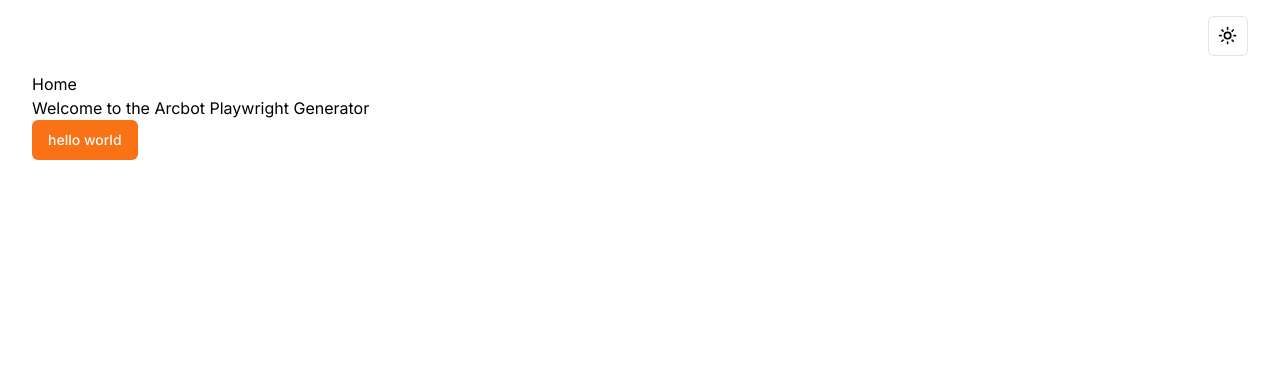
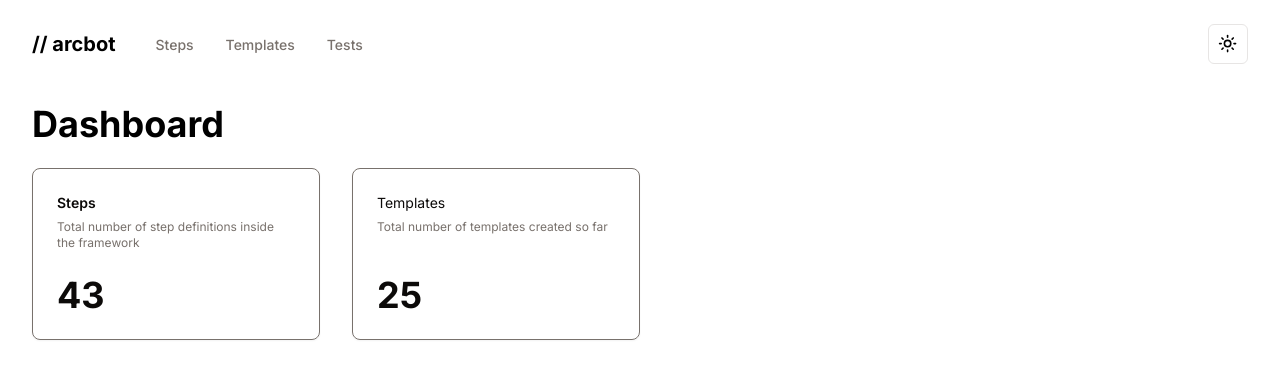
Before and after one commit to jamil2018/arcbot-playwright-generator, a Next.js app: page / in a window 1280 px wide. Shown: the top 378 px of the page. Built offline with nearby package versions, Linux system fonts and the light colour scheme.

Commit message:
changeset: add navbar to layout, add placeholder pages

```diff
--- a/package.json
+++ b/package.json
@@ -10,6 +10,7 @@
   },
   "dependencies": {
     "@radix-ui/react-dropdown-menu": "^2.0.6",
+    "@radix-ui/react-navigation-menu": "^1.1.4",
     "@radix-ui/react-slot": "^1.0.2",
     "class-variance-authority": "^0.7.0",
     "clsx": "^2.1.1",
--- a/src/app/layout.tsx
+++ b/src/app/layout.tsx
@@ -3,6 +3,7 @@
 import "./globals.css";
 import { ThemeProvider } from "@/components/theme-provider";
 import { ModeToggle } from "@/components/ui/theme-toggler";
+import Navbar from "@/components/navbar";
 
 const inter = Inter({ subsets: ["latin"] });
 
@@ -25,9 +26,7 @@
           enableSystem
           disableTransitionOnChange
         >
-          <div className="flex justify-end align-middle py-4 container">
-            <ModeToggle />
-          </div>
+          <Navbar />
           <main className="container">{children}</main>
         </ThemeProvider>
       </body>
--- a/src/app/page.tsx
+++ b/src/app/page.tsx
@@ -1,11 +1,34 @@
-import { Button } from "@/components/ui/button";
+import {
+  Card,
+  CardContent,
+  CardDescription,
+  CardHeader,
+} from "@/components/ui/card";
 
-export default function Home() {
+export default function Dashboard() {
   return (
-    <main>
-      <h1>Home</h1>
-      <p>Welcome to the Arcbot Playwright Generator</p>
-      <Button>hello world</Button>
-    </main>
+    <div>
+      <h1 className="font-bold text-4xl mb-6">Dashboard</h1>
+      <div className="flex justify-start gap-8 ">
+        <Card className="w-72 border-gray-400 border-muted-foreground bg-transparent flex flex-col justify-between">
+          <CardHeader>
+            <span className="font-semibold text-sm">Steps</span>
+            <CardDescription className="text-xs">
+              Total number of step definitions inside the framework
+            </CardDescription>
+          </CardHeader>
+          <CardContent className="text-4xl font-bold">43</CardContent>
+        </Card>
+        <Card className="w-72 border-gray-400 border-muted-foreground bg-transparent flex flex-col justify-between">
+          <CardHeader>
+            <span className="font-semibod text-sm">Templates</span>
+            <CardDescription className="text-xs">
+              Total number of templates created so far
+            </CardDescription>
+          </CardHeader>
+          <CardContent className="text-4xl font-bold">25</CardContent>
+        </Card>
+      </div>
+    </div>
   );
 }
--- /dev/null
+++ b/src/app/steps/page.tsx
@@ -0,0 +1,7 @@
+export default function Steps() {
+  return (
+    <div>
+      <h1 className="font-bold text-4xl">Steps</h1>
+    </div>
+  );
+}
--- /dev/null
+++ b/src/app/templates/page.tsx
@@ -0,0 +1,7 @@
+export default function Templates() {
+  return (
+    <div>
+      <h1 className="font-bold text-4xl">Templates</h1>
+    </div>
+  );
+}
--- /dev/null
+++ b/src/app/tests/page.tsx
@@ -0,0 +1,7 @@
+export default function Tests() {
+  return (
+    <div>
+      <h1 className="font-bold text-4xl">Tests</h1>
+    </div>
+  );
+}
--- /dev/null
+++ b/src/components/navbar.tsx
@@ -0,0 +1,30 @@
+import Link from "next/link";
+import { ModeToggle } from "./ui/theme-toggler";
+import NavLinks from "./navlink";
+
+export default function Navbar() {
+  return (
+    <nav
+      id="navbar"
+      className="mt-4 py-2 flex justify-between items-center container mb-8"
+    >
+      <div id="nav-content" className="flex justify-between items-center gap-6">
+        <div id="nav-logo">
+          <Link href="/" className="font-bold text-xl">
+            // arcbot
+          </Link>
+        </div>
+        <div id="nav-link">
+          <NavLinks
+            links={[
+              { href: "/steps", text: "Steps" },
+              { href: "/templates", text: "Templates" },
+              { href: "/tests", text: "Tests" },
+            ]}
+          />
+        </div>
+      </div>
+      <ModeToggle />
+    </nav>
+  );
+}
--- /dev/null
+++ b/src/components/navlink.tsx
@@ -0,0 +1,19 @@
+import { NavLink } from "@/types/NavLink";
+import Link from "next/link";
+
+export default function NavLinks({ links }: { links: NavLink[] }) {
+  return (
+    <ul id="nav-link" className="flex justify-around min-w-fit">
+      {links.map((link) => (
+        <li className="mx-4">
+          <Link
+            className="text-sm font-medium text-muted-foreground transition-colors hover:text-primary"
+            href={link.href}
+          >
+            {link.text}
+          </Link>
+        </li>
+      ))}
+    </ul>
+  );
+}
--- /dev/null
+++ b/src/components/ui/card.tsx
@@ -0,0 +1,79 @@
+import * as React from "react"
+
+import { cn } from "@/lib/utils"
+
+const Card = React.forwardRef<
+  HTMLDivElement,
+  React.HTMLAttributes<HTMLDivElement>
+>(({ className, ...props }, ref) => (
+  <div
+    ref={ref}
+    className={cn(
+      "rounded-lg border bg-card text-card-foreground shadow-sm",
+      className
+    )}
+    {...props}
+  />
+))
+Card.displayName = "Card"
+
+const CardHeader = React.forwardRef<
+  HTMLDivElement,
+  React.HTMLAttributes<HTMLDivElement>
+>(({ className, ...props }, ref) => (
+  <div
+    ref={ref}
+    className={cn("flex flex-col space-y-1.5 p-6", className)}
+    {...props}
+  />
+))
+CardHeader.displayName = "CardHeader"
+
+const CardTitle = React.forwardRef<
+  HTMLParagraphElement,
+  React.HTMLAttributes<HTMLHeadingElement>
+>(({ className, ...props }, ref) => (
+  <h3
+    ref={ref}
+    className={cn(
+      "text-2xl font-semibold leading-none tracking-tight",
+      className
+    )}
+    {...props}
+  />
+))
+CardTitle.displayName = "CardTitle"
+
+const CardDescription = React.forwardRef<
+  HTMLParagraphElement,
+  React.HTMLAttributes<HTMLParagraphElement>
+>(({ className, ...props }, ref) => (
+  <p
+    ref={ref}
+    className={cn("text-sm text-muted-foreground", className)}
+    {...props}
+  />
+))
+CardDescription.displayName = "CardDescription"
+
+const CardContent = React.forwardRef<
+  HTMLDivElement,
+  React.HTMLAttributes<HTMLDivElement>
+>(({ className, ...props }, ref) => (
+  <div ref={ref} className={cn("p-6 pt-0", className)} {...props} />
+))
+CardContent.displayName = "CardContent"
+
+const CardFooter = React.forwardRef<
+  HTMLDivElement,
+  React.HTMLAttributes<HTMLDivElement>
+>(({ className, ...props }, ref) => (
+  <div
+    ref={ref}
+    className={cn("flex items-center p-6 pt-0", className)}
+    {...props}
+  />
+))
+CardFooter.displayName = "CardFooter"
+
+export { Card, CardHeader, CardFooter, CardTitle, CardDescription, CardContent }
--- /dev/null
+++ b/src/components/ui/navigation-menu.tsx
@@ -0,0 +1,128 @@
+import * as React from "react"
+import * as NavigationMenuPrimitive from "@radix-ui/react-navigation-menu"
+import { cva } from "class-variance-authority"
+import { ChevronDown } from "lucide-react"
+
+import { cn } from "@/lib/utils"
+
+const NavigationMenu = React.forwardRef<
+  React.ElementRef<typeof NavigationMenuPrimitive.Root>,
+  React.ComponentPropsWithoutRef<typeof NavigationMenuPrimitive.Root>
+>(({ className, children, ...props }, ref) => (
+  <NavigationMenuPrimitive.Root
+    ref={ref}
+    className={cn(
+      "relative z-10 flex max-w-max flex-1 items-center justify-center",
+      className
+    )}
+    {...props}
+  >
+    {children}
+    <NavigationMenuViewport />
+  </NavigationMenuPrimitive.Root>
+))
+NavigationMenu.displayName = NavigationMenuPrimitive.Root.displayName
+
+const NavigationMenuList = React.forwardRef<
+  React.ElementRef<typeof NavigationMenuPrimitive.List>,
+  React.ComponentPropsWithoutRef<typeof NavigationMenuPrimitive.List>
+>(({ className, ...props }, ref) => (
+  <NavigationMenuPrimitive.List
+    ref={ref}
+    className={cn(
+      "group flex flex-1 list-none items-center justify-center space-x-1",
+      className
+    )}
+    {...props}
+  />
+))
+NavigationMenuList.displayName = NavigationMenuPrimitive.List.displayName
+
+const NavigationMenuItem = NavigationMenuPrimitive.Item
+
+const navigationMenuTriggerStyle = cva(
+  "group inline-flex h-10 w-max items-center justify-center rounded-md bg-background px-4 py-2 text-sm font-medium transition-colors hover:bg-accent hover:text-accent-foreground focus:bg-accent focus:text-accent-foreground focus:outline-none disabled:pointer-events-none disabled:opacity-50 data-[active]:bg-accent/50 data-[state=open]:bg-accent/50"
+)
+
+const NavigationMenuTrigger = React.forwardRef<
+  React.ElementRef<typeof NavigationMenuPrimitive.Trigger>,
+  React.ComponentPropsWithoutRef<typeof NavigationMenuPrimitive.Trigger>
+>(({ className, children, ...props }, ref) => (
+  <NavigationMenuPrimitive.Trigger
+    ref={ref}
+    className={cn(navigationMenuTriggerStyle(), "group", className)}
+    {...props}
+  >
+    {children}{" "}
+    <ChevronDown
+      className="relative top-[1px] ml-1 h-3 w-3 transition duration-200 group-data-[state=open]:rotate-180"
+      aria-hidden="true"
+    />
+  </NavigationMenuPrimitive.Trigger>
+))
+NavigationMenuTrigger.displayName = NavigationMenuPrimitive.Trigger.displayName
+
+const NavigationMenuContent = React.forwardRef<
+  React.ElementRef<typeof NavigationMenuPrimitive.Content>,
+  React.ComponentPropsWithoutRef<typeof NavigationMenuPrimitive.Content>
+>(({ className, ...props }, ref) => (
+  <NavigationMenuPrimitive.Content
+    ref={ref}
+    className={cn(
+      "left-0 top-0 w-full data-[motion^=from-]:animate-in data-[motion^=to-]:animate-out data-[motion^=from-]:fade-in data-[motion^=to-]:fade-out data-[motion=from-end]:slide-in-from-right-52 data-[motion=from-start]:slide-in-from-left-52 data-[motion=to-end]:slide-out-to-right-52 data-[motion=to-start]:slide-out-to-left-52 md:absolute md:w-auto ",
+      className
+    )}
+    {...props}
+  />
+))
+NavigationMenuContent.displayName = NavigationMenuPrimitive.Content.displayName
+
+const NavigationMenuLink = NavigationMenuPrimitive.Link
+
+const NavigationMenuViewport = React.forwardRef<
+  React.ElementRef<typeof NavigationMenuPrimitive.Viewport>,
+  React.ComponentPropsWithoutRef<typeof NavigationMenuPrimitive.Viewport>
+>(({ className, ...props }, ref) => (
+  <div className={cn("absolute left-0 top-full flex justify-center")}>
+    <NavigationMenuPrimitive.Viewport
+      className={cn(
+        "origin-top-center relative mt-1.5 h-[var(--radix-navigation-menu-viewport-height)] w-full overflow-hidden rounded-md border bg-popover text-popover-foreground shadow-lg data-[state=open]:animate-in data-[state=closed]:animate-out data-[state=closed]:zoom-out-95 data-[state=open]:zoom-in-90 md:w-[var(--radix-navigation-menu-viewport-width)]",
+        className
+      )}
+      ref={ref}
+      {...props}
+    />
+  </div>
+))
+NavigationMenuViewport.displayName =
+  NavigationMenuPrimitive.Viewport.displayName
+
+const NavigationMenuIndicator = React.forwardRef<
+  React.ElementRef<typeof NavigationMenuPrimitive.Indicator>,
+  React.ComponentPropsWithoutRef<typeof NavigationMenuPrimitive.Indicator>
+>(({ className, ...props }, ref) => (
+  <NavigationMenuPrimitive.Indicator
+    ref={ref}
+    className={cn(
+      "top-full z-[1] flex h-1.5 items-end justify-center overflow-hidden data-[state=visible]:animate-in data-[state=hidden]:animate-out data-[state=hidden]:fade-out data-[state=visible]:fade-in",
+      className
+    )}
+    {...props}
+  >
+    <div className="relative top-[60%] h-2 w-2 rotate-45 rounded-tl-sm bg-border shadow-md" />
+  </NavigationMenuPrimitive.Indicator>
+))
+NavigationMenuIndicator.displayName =
+  NavigationMenuPrimitive.Indicator.displayName
+
+export {
+  navigationMenuTriggerStyle,
+  NavigationMenu,
+  NavigationMenuList,
+  NavigationMenuItem,
+  NavigationMenuContent,
+  NavigationMenuTrigger,
+  NavigationMenuLink,
+  NavigationMenuIndicator,
+  NavigationMenuViewport,
+}
--- /dev/null
+++ b/src/types/NavLink.ts
@@ -0,0 +1,4 @@
+export interface NavLink {
+  text: string;
+  href: string;
+}
```
Also changed, not shown: 1 other file (tests, documents, lock files or other folders).
